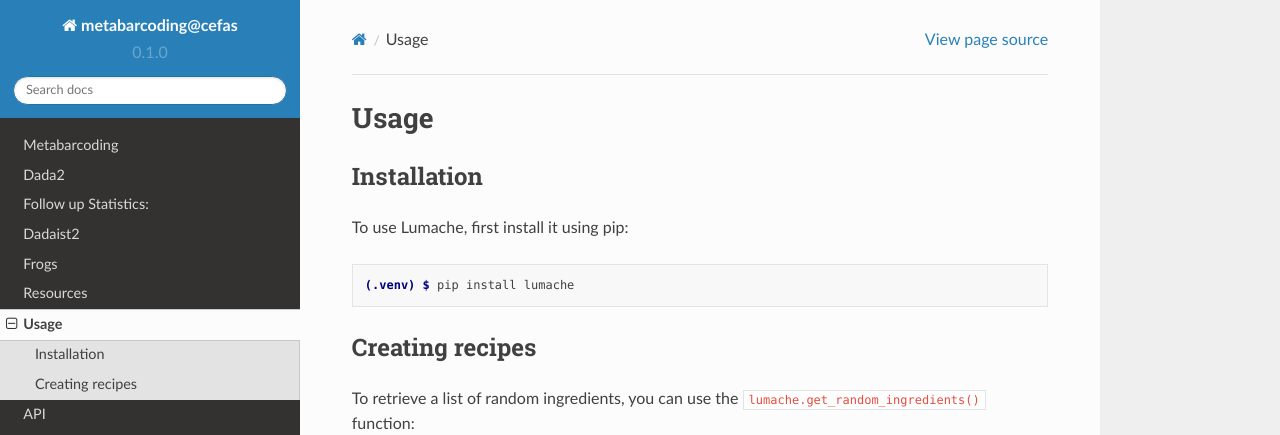
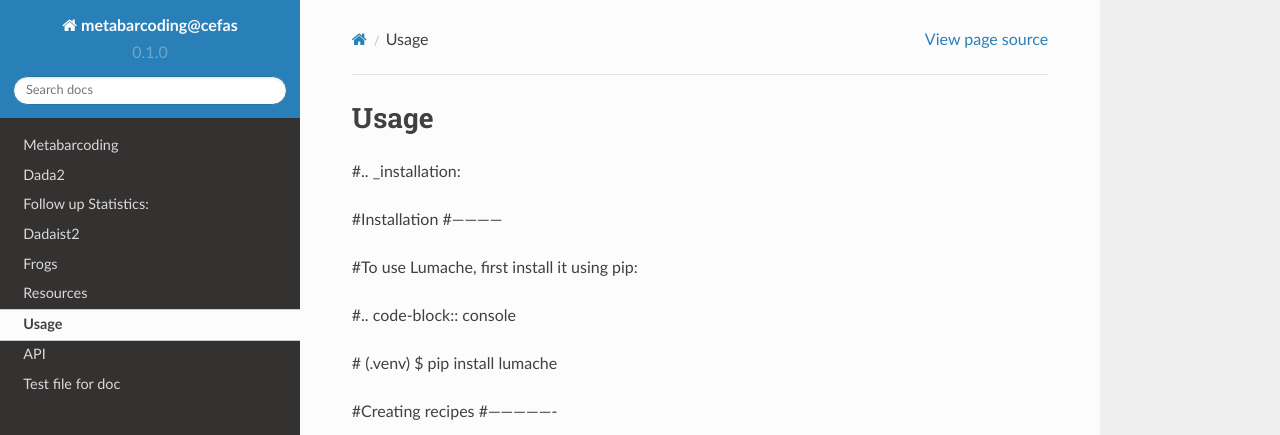
Before and after one commit to nmc97/metabarcoding_at_cefas_tutorial, a Sphinx documentation site: the page built from docs/source/usage.rst, in a window 1280 px wide and 1095 px high. Shown: the top 435 px of the window. Built offline with Sphinx 7.4.7 and the Read the Docs theme 2.0.0, drawn with Linux system fonts in a browser that asks for light colours; some of the changed text lies outside the part shown.

Commit message:
test removing lumache

```diff
--- a/docs/source/api.rst
+++ b/docs/source/api.rst
@@ -1,7 +1,7 @@
 API
 ===
 
-.. autosummary::
-   :toctree: generated
+#.. autosummary::
+#   :toctree: generated
 
-   lumache
+#   lumache
--- a/docs/source/usage.rst
+++ b/docs/source/usage.rst
@@ -1,33 +1,33 @@
 Usage
 =====
 
-.. _installation:
+#.. _installation:
 
-Installation
-------------
+#Installation
+#------------
 
-To use Lumache, first install it using pip:
+#To use Lumache, first install it using pip:
 
-.. code-block:: console
+#.. code-block:: console
 
-   (.venv) $ pip install lumache
+#   (.venv) $ pip install lumache
 
-Creating recipes
-----------------
+#Creating recipes
+#----------------
 
-To retrieve a list of random ingredients,
-you can use the ``lumache.get_random_ingredients()`` function:
+#To retrieve a list of random ingredients,
+#you can use the ``lumache.get_random_ingredients()`` function:
 
-.. autofunction:: lumache.get_random_ingredients
+#.. autofunction:: lumache.get_random_ingredients
 
-The ``kind`` parameter should be either ``"meat"``, ``"fish"``,
-or ``"veggies"``. Otherwise, :py:func:`lumache.get_random_ingredients`
-will raise an exception.
+#The ``kind`` parameter should be either ``"meat"``, ``"fish"``,
+#or ``"veggies"``. Otherwise, :py:func:`lumache.get_random_ingredients`
+#will raise an exception.
 
-.. autoexception:: lumache.InvalidKindError
+#.. autoexception:: lumache.InvalidKindError
 
-For example:
+#For example:
 
->>> import lumache
->>> lumache.get_random_ingredients()
-['shells', 'gorgonzola', 'parsley']
+#>>> import lumache
+#>>> lumache.get_random_ingredients()
+#['shells', 'gorgonzola', 'parsley']
```
